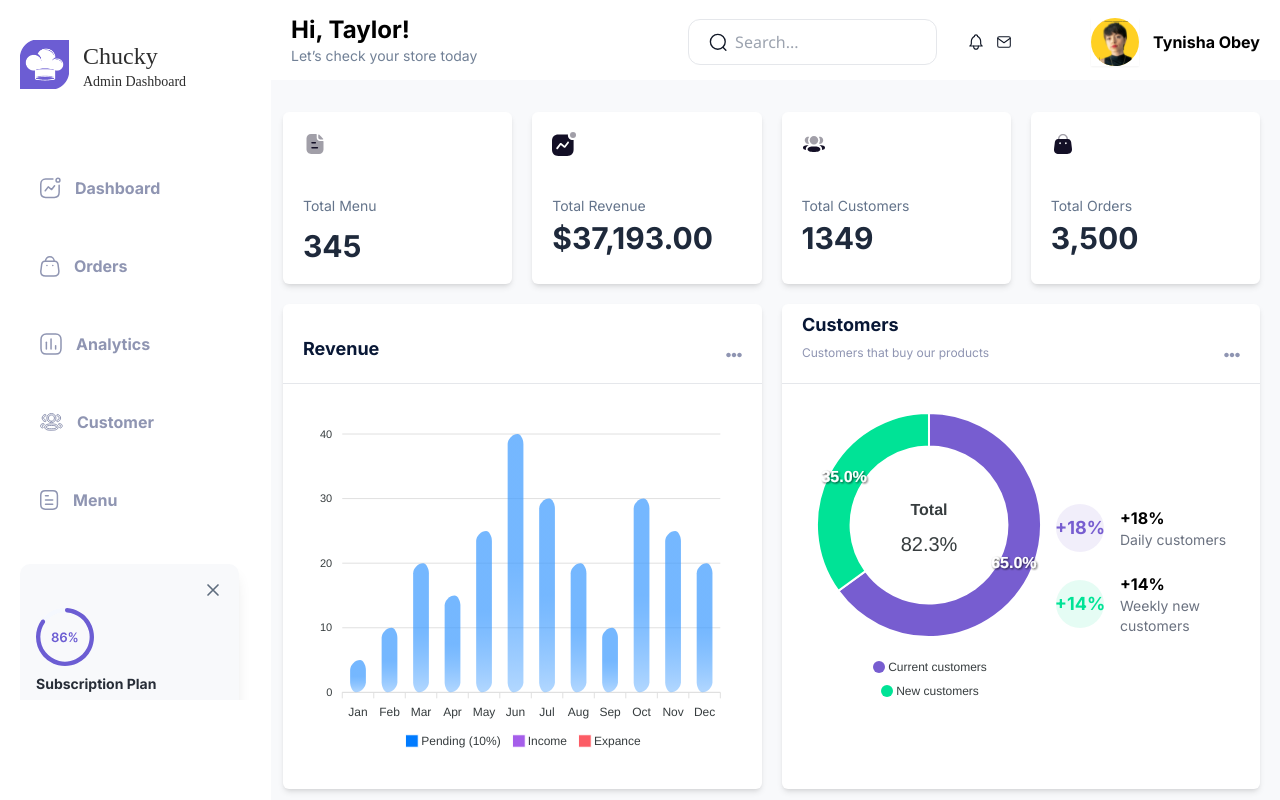
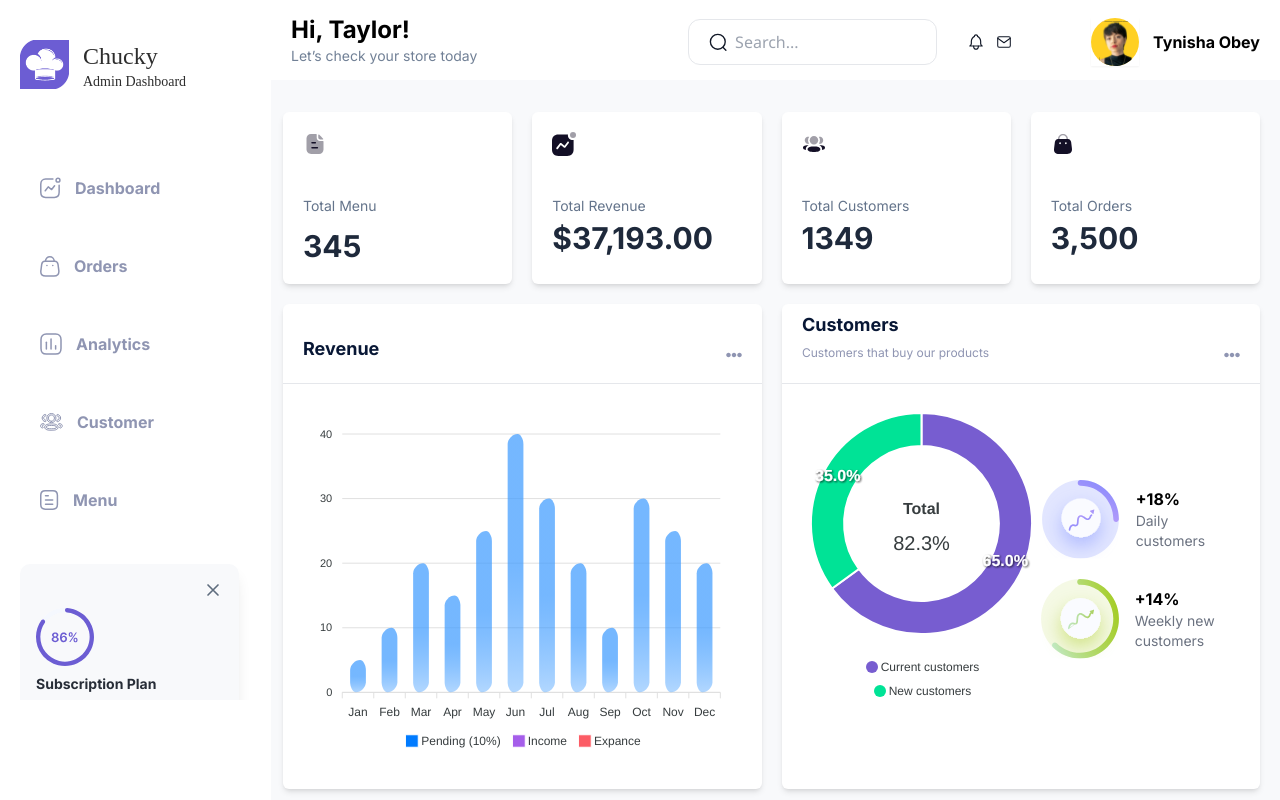
Before and after one commit to HenryAgu/Chucky, a Next.js app: page /dashboard in a window 1280 px wide. Built offline with nearby package versions, Linux system fonts and the light colour scheme.

Commit message:
fix: pie charts daily charts

```diff
--- a/src/app/dashboard/layout.tsx
+++ b/src/app/dashboard/layout.tsx
@@ -11,7 +11,7 @@ const layout = ({ children }: { children: React.ReactNode }) => {
       <Sidebar />
       {/* Main bar */}
       <main className="w-full xl:w-[calc(100vw-271px)] h-screen overflow-hidden">
-        <header className="flex flex-col-reverse gap-y-8 xl:flex-row xl:items-end justify-between py-3.5 px-3 xl:px-5 shadow-md mt-5 xl:mt-0">
+        <header className="flex flex-col-reverse gap-y-8 xl:flex-row xl:items-end justify-between py-3.5 px-3 xl:px-5 shadow-md mt-3 xl:mt-0">
           <div>
             <h1 className="font-[inter] font-bold text-black text-3xl xl:text-2xl">
               Hi, Taylor!
--- a/src/components/dashboard/PieChart.tsx
+++ b/src/components/dashboard/PieChart.tsx
@@ -1,7 +1,8 @@
-"use client"
+"use client";
 import React from "react";
 import dynamic from "next/dynamic";
 import { ApexOptions } from "apexcharts";
+import Image from "next/image";
 
 const ReactApexChart = dynamic(() => import("react-apexcharts"), {
   ssr: false,
@@ -59,7 +60,7 @@ const PieChart: React.FC = () => {
   };
 
   return (
-    <div className="flex items-center justify-center font-[inter]">
+    <div className="flex flex-col xl:flex-row items-center justify-center font-[inter]">
       {/* Render the donut chart */}
       <ReactApexChart
         options={options}
@@ -69,26 +70,26 @@ const PieChart: React.FC = () => {
       />
 
       {/* Additional Metrics */}
-      <div className="mt-8 flex flex-col gap-y-5">
+      <div className="mt-8 flex xl:flex-col gap-y-5">
         {/* Daily Customers */}
-        <div className="flex items-center space-x-4">
-          <div className="w-12 h-12 rounded-full bg-[#775DD0]/10 flex items-center justify-center">
-            <span className="text-[#775DD0] font-[inter] font-bold text-lg">+18%</span>
-          </div>
+        <div className="flex flex-col justify-center xl:justify-start xl:flex-row items-center space-x-4 text-center xl:text-left">
+          <Image src="/images/Charts1.svg" alt="icon" width={70} height={70} className="w-[40px] h-[50px] xl:w-[80px] xl:h-[80px] mb-2 xl:mb-0"/>
           <div>
             <p className="font-bold">+18%</p>
-            <p className="text-sm text-gray-500 font-[inter]">Daily customers</p>
+            <p className="text-sm text-gray-500 font-[inter]">
+              Daily customers
+            </p>
           </div>
         </div>
 
         {/* Weekly New Customers */}
-        <div className="flex items-center space-x-4">
-          <div className="w-12 h-12 rounded-full bg-[#00E396]/10 flex items-center justify-center">
-            <span className="text-[#00E396] font-bold text-lg font-[inter]">+14%</span>
-          </div>
+        <div className="flex flex-col justify-center xl:justify-start xl:flex-row items-center space-x-4 text-center xl:text-left">
+        <Image src="/images/Charts2.svg" alt="icon" width={70} height={70} className="w-[40px] h-[50px] xl:w-[80px] xl:h-[80px] mb-2 xl:mb-0"/>
           <div>
             <p className="font-bold">+14%</p>
-            <p className="text-sm text-gray-500 font-[inter]">Weekly new customers</p>
+            <p className="text-sm text-gray-500 font-[inter]">
+              Weekly new customers
+            </p>
           </div>
         </div>
       </div>
```
Also changed, not shown: public/images/Charts1.svg (added), public/images/Charts2.svg (added).
